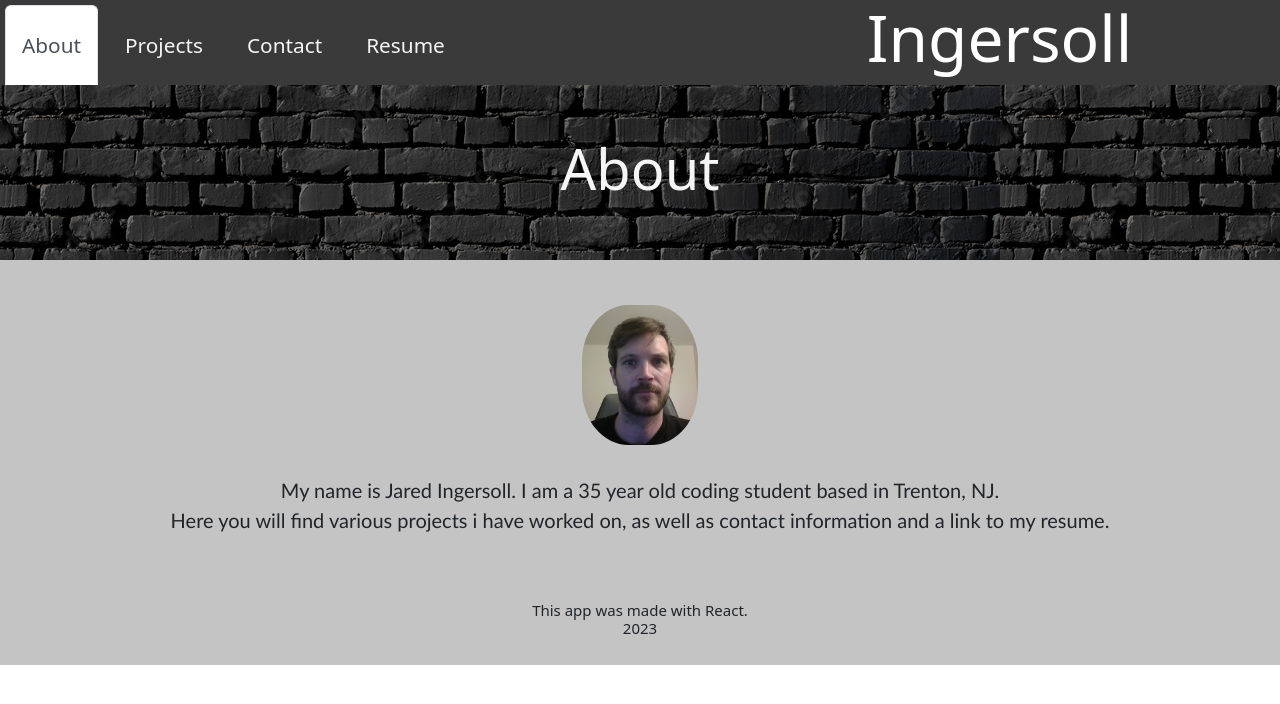
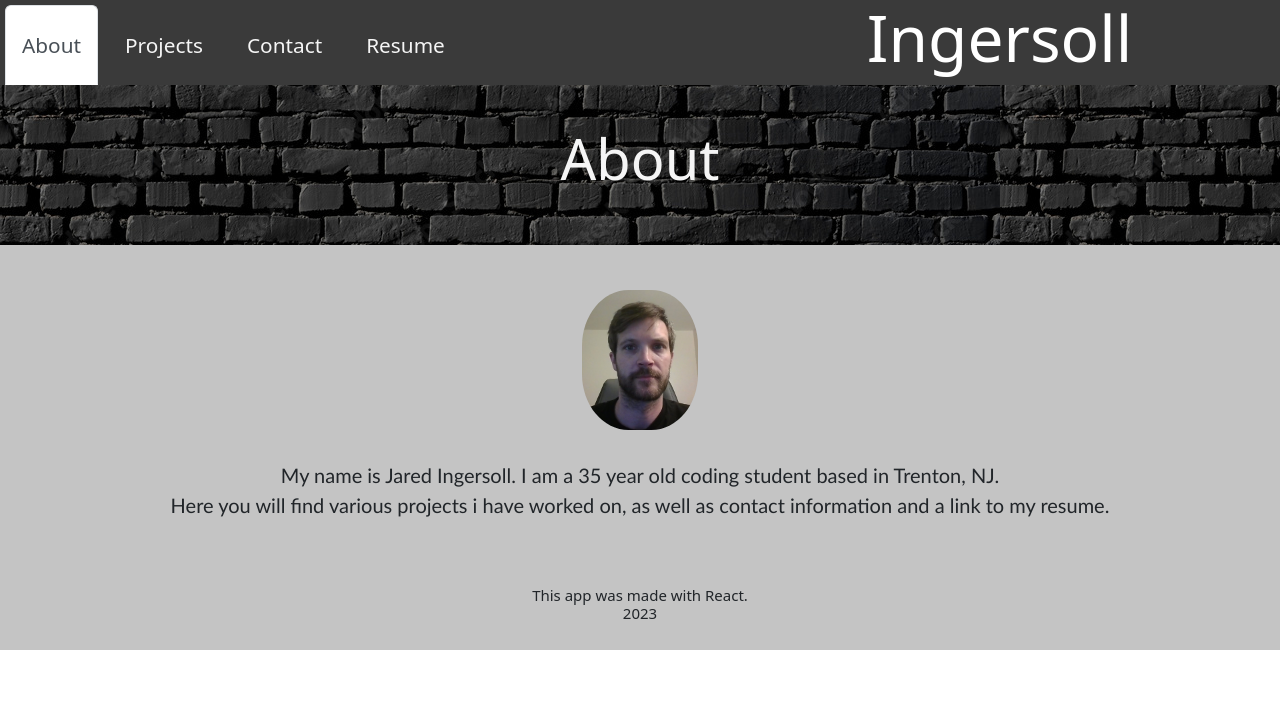
Before and after one commit to JaredIng87/react_portfolio, a React (Create React App) app: page / in a window 1280 px wide. Shown: the top 704 px of the page. Built offline with nearby package versions, Linux system fonts and the light colour scheme; grey boxes are pictures that could not be loaded.

Commit message:
fix bug. edit style

```diff
--- a/src/components/pages/Projects.js
+++ b/src/components/pages/Projects.js
@@ -23,9 +23,9 @@ export default function Projects() {
         <figure>
 
                 <a href={p.href}>
-                <div class="container">
-                <img  class="image" src={p.src} alt={p.pageName}></img>
-                    <div class="overlay">{p.pageName}<br></br>{p.repo}</div>
+                <div className="container">
+                <img  className="image" src={p.src} alt={p.pageName}></img>
+                    <div className="overlay">{p.pageName}<br></br>{p.repo}</div>
                     </div>
                     </a>
             </figure>
--- a/src/components/styles/Title.css
+++ b/src/components/styles/Title.css
@@ -1,11 +1,11 @@
 .title {
     background-image: url(./images/brick.jpg);
-    height: 175px;
+    height: 160px;
   }
 
   .title h2 {
     margin: 0;
-    padding-top: 50px;
+    padding-top: 40px;
     text-align: center;
     color: whitesmoke;
     font-size: 3.5rem;
```
